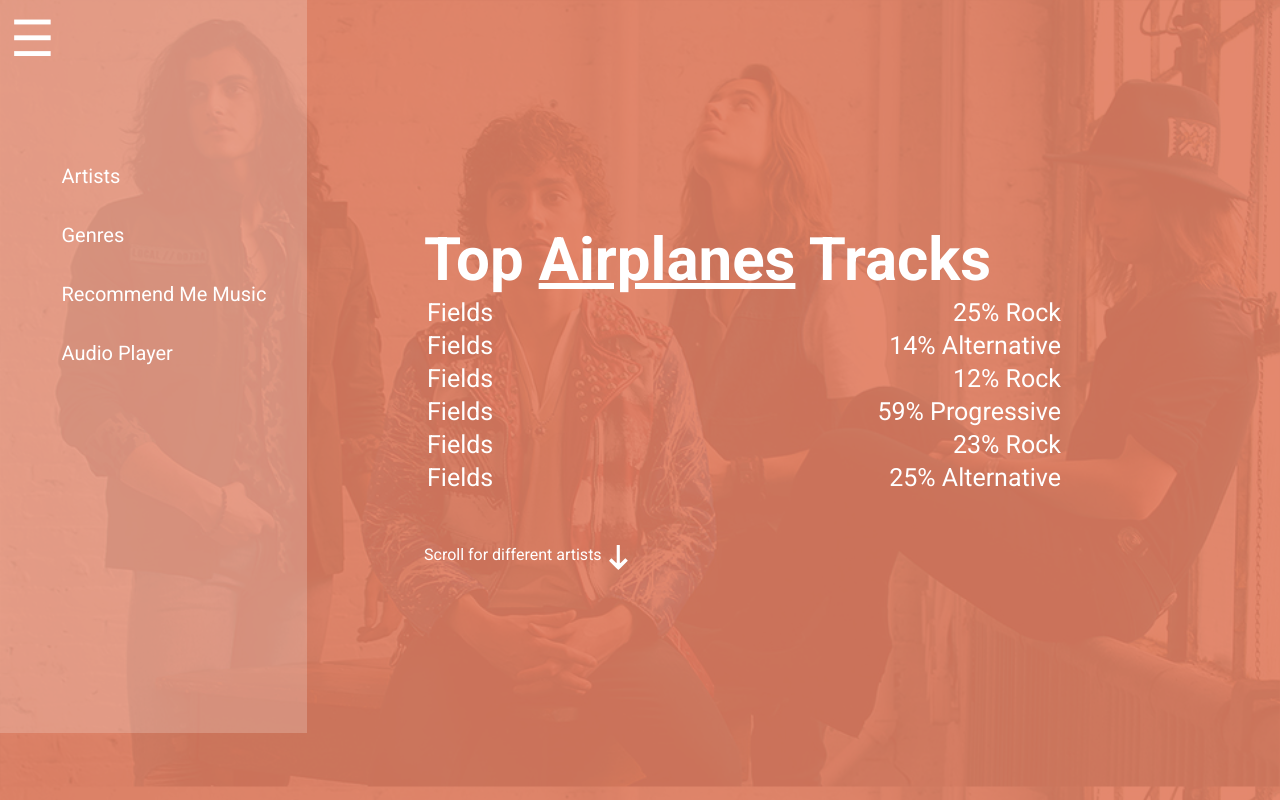
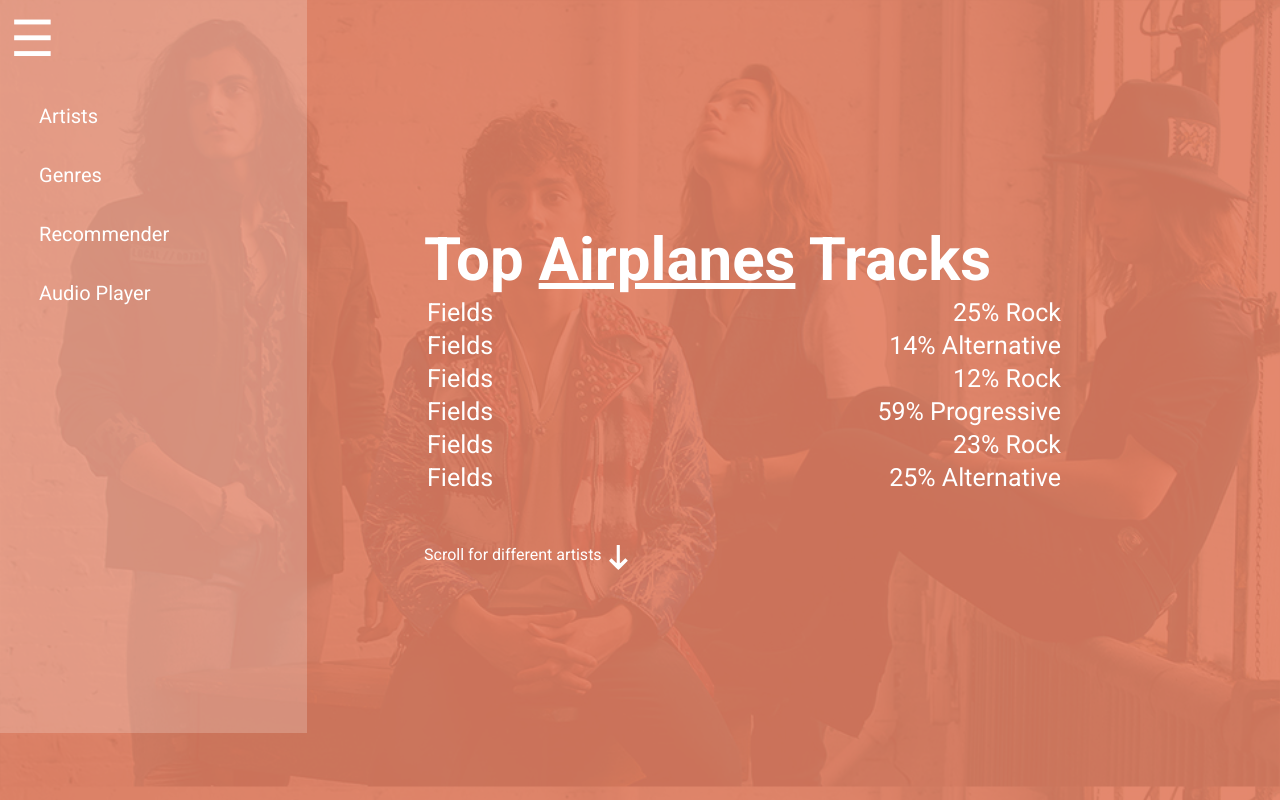
Before and after one commit to phernandoe/Score, a Flask app: page /artist in a window 1280 px wide. Run offline with Flask 2, Linux system fonts and the light colour scheme.

Commit message:
Minor change in navigation

```diff
--- a/app/templates/artist.html
+++ b/app/templates/artist.html
@@ -25,7 +25,7 @@
                     <nav>
                         <a href="{{ url_for('artist') }}">Artists</a>
                         <a href="{{ url_for('index') }}">Genres</a>
-                        <a>Recommend Me Music</a>
+                        <a>Recommender</a>
                         <a>Audio Player</a>
                     </nav>
                 </div>
```
